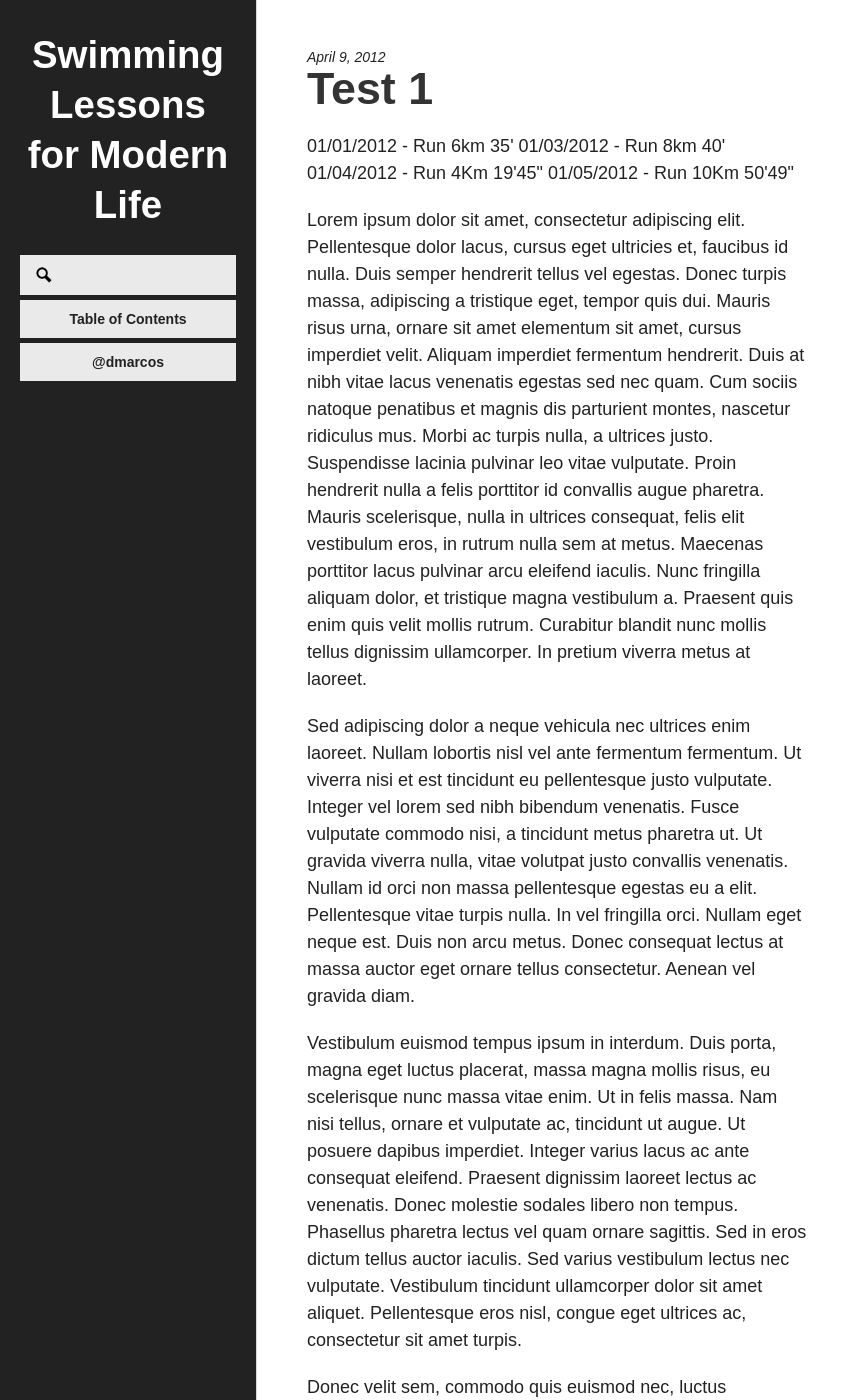
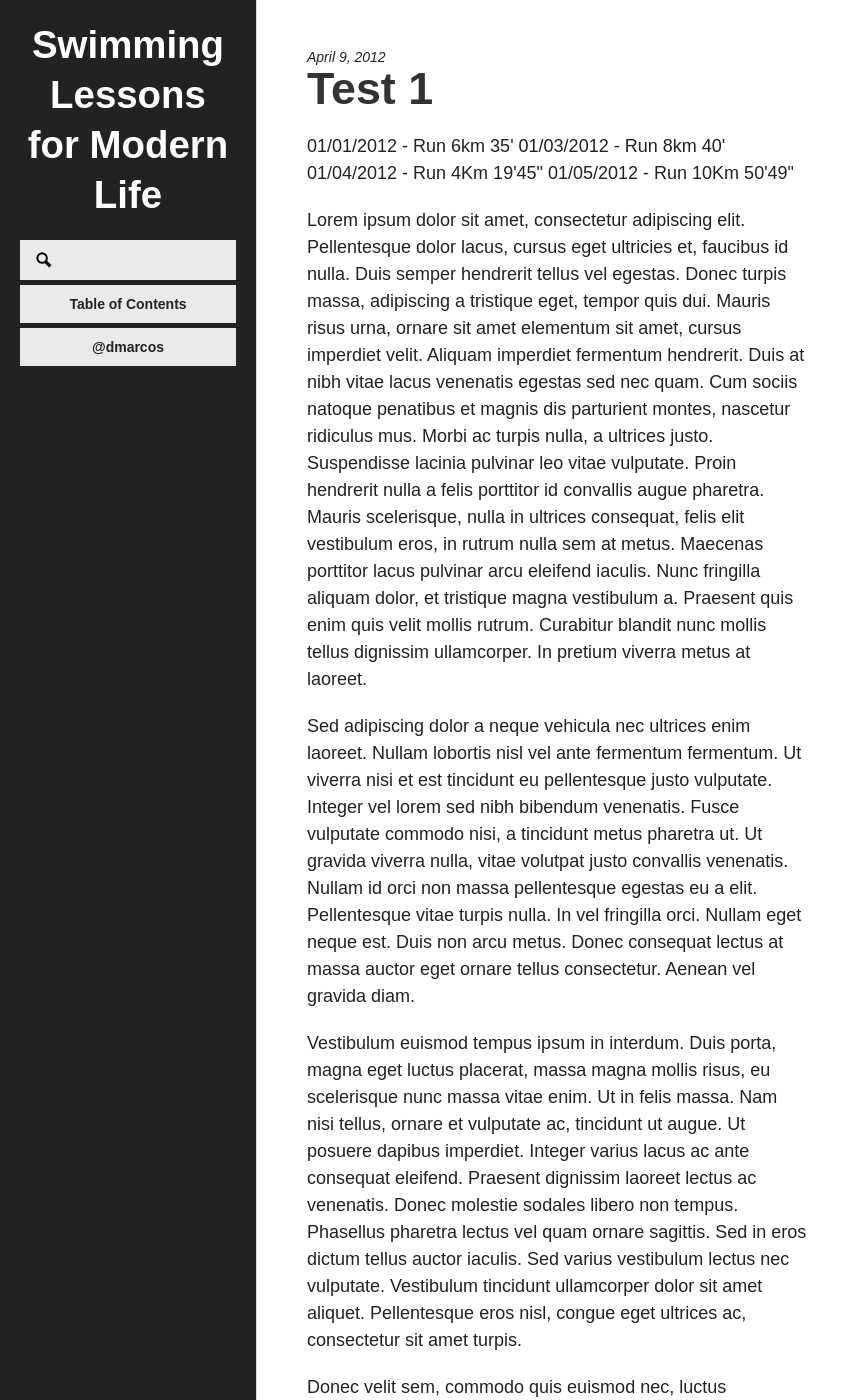
Before and after one commit to dmarcos/dmarcos.github.com, a Jekyll site: the page built from index.html, in a window 1280 px wide and 1400 px high. Shown: the whole window, without its empty margins (0-849 px from the left). Built offline with Jekyll 4.4.1, drawn with Linux system fonts in a browser that asks for light colours; Markdown is read by kramdown in place of the engine named in the settings.

Commit message:
Changes margins and paddings

```diff
--- a/css/style.css
+++ b/css/style.css
@@ -41,17 +41,16 @@ section#main {
 }
 
 #blogTitle{
-  margin-top: 30px;
+  padding: 20px;
   text-align: center
 }
 
 #blogTitle h1{
+  margin-bottom: 20px;
   font-size: 30px;
   line-height: 30px;
   font-weight: bold;
   font-size: 2.4em;
-  padding-left: 20px;
-  padding-right: 20px;
   line-height: 50px;
   border: none;
   font-family: "myriad-pro", sans-serif;
@@ -115,10 +114,6 @@ article h2 a{
 
 article p {
   max-width: 500px;
-}
-
-ul#categories{
-  padding: 20px;
 }
 
 ul#categories li{
@@ -200,8 +195,6 @@ p{
     width: 100%;
     min-width: 0;
     margin-left: 0px;
-    padding-top: 10px;
-    padding-left: 10px;
     position: relative;
     z-index: 10;
   }
@@ -210,10 +203,6 @@ p{
     max-width: none;
     display: block;
     width: auto;
-  }
-
-  #blogTitle{
-    margin-top: 20px;
   }
 
   article{
```
